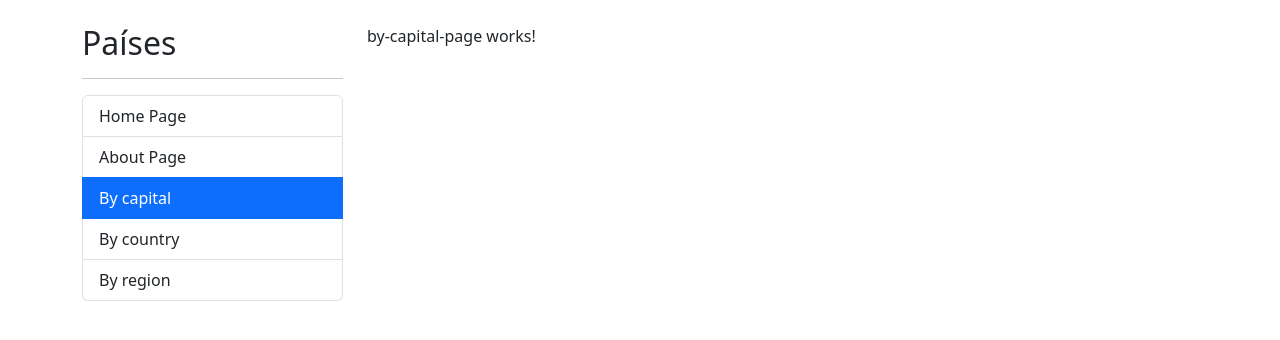
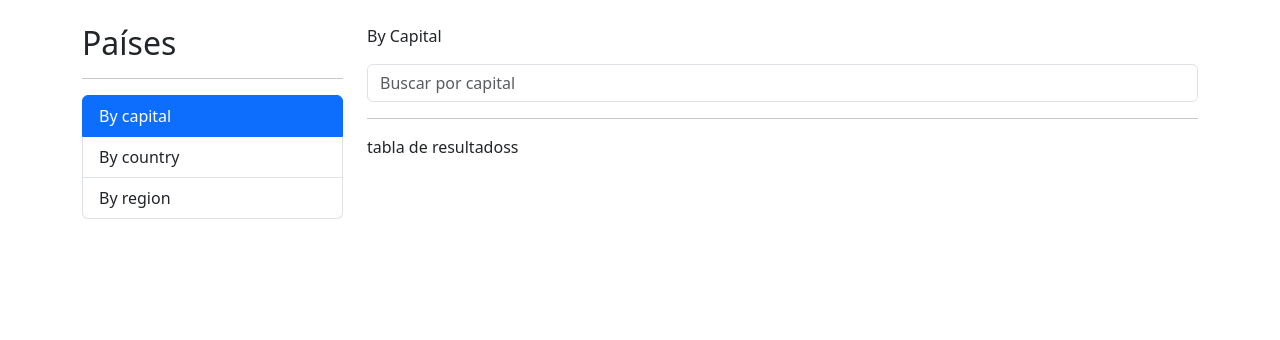
Before and after one commit to AngelTravieso/angular-country-app, an Angular app: page /countries/by-capital in a window 1280 px wide. Shown: the top 340 px of the page. Built offline with nearby package versions, Linux system fonts and the light colour scheme.

Commit message:
SearchBox component

```diff
--- a/src/app/countries/countries-routing.module.ts
+++ b/src/app/countries/countries-routing.module.ts
@@ -24,6 +24,10 @@
         path: 'by/:id',
         component: CountryPageComponent,
     },
+    {
+        path: '**',
+        redirectTo: 'by-capital',
+    }
 ]
 
 @NgModule({
--- a/src/app/countries/countries.module.ts
+++ b/src/app/countries/countries.module.ts
@@ -6,6 +6,7 @@
 import { ByRegionPageComponent } from './pages/by-region-page/by-region-page.component';
 import { CountriesRoutingModule } from './countries-routing.module';
 import { CountryPageComponent } from './pages/country-page/country-page.component';
+import { SharedModule } from '../shared/shared.module';
 
 
 @NgModule({
@@ -18,6 +19,7 @@
   imports: [
     CommonModule,
     CountriesRoutingModule,
+    SharedModule,
   ],
 })
 export class CountriesModule { }
--- a/src/app/countries/pages/by-capital-page/by-capital-page.component.html
+++ b/src/app/countries/pages/by-capital-page/by-capital-page.component.html
@@ -1 +1,15 @@
-<p>by-capital-page works!</p>
+<p>By Capital</p>
+
+<div class="row">
+    <div class="col">
+        <!-- SearchBox -->
+            <shared-search-box placeholder="Buscar por capital"></shared-search-box>
+        <hr>
+    </div>
+</div>
+
+<div class="row">
+    <div class="col">
+        tabla de resultadoss
+    </div>
+</div>
--- /dev/null
+++ b/src/app/shared/components/search-box/search-box.component.html
@@ -0,0 +1,5 @@
+<!-- SearchBox -->
+<input
+    type="text"
+    [placeholder]="placeholder"
+    class="form-control">
--- /dev/null
+++ b/src/app/shared/components/search-box/search-box.component.ts
@@ -0,0 +1,12 @@
+import { Component, Input } from '@angular/core';
+
+@Component({
+  selector: 'shared-search-box',
+  templateUrl: './search-box.component.html',
+})
+export class SearchBoxComponent {
+
+  @Input()
+  public placeholder: string = '';
+
+}
--- a/src/app/shared/components/sidebar/sidebar.component.html
+++ b/src/app/shared/components/sidebar/sidebar.component.html
@@ -9,7 +9,7 @@
     routerLinkActiveOptions: objeto de configuración
     exact: true -> para que haga match en su totalidad con la ruta que se quiere
   -->
-  <li routerLink=""
+  <!-- <li routerLink=""
     routerLinkActive="active"
     [routerLinkActiveOptions]="{
       exact: true
@@ -23,6 +23,12 @@
     class="list-group-item">
     About Page
   </li>
+
+  <li routerLink="contact"
+    routerLinkActive="active"
+    class="list-group-item">
+    About Page
+  </li> -->
 
   <li routerLink="countries/by-capital"
     routerLinkActive="active"
--- a/src/app/shared/shared.module.ts
+++ b/src/app/shared/shared.module.ts
@@ -5,6 +5,7 @@
 import { AboutPageComponent } from './components/about-page/about-page.component';
 import { ContactPageComponent } from './components/contact-page/contact-page.component';
 import { HomePageComponent } from './components/home-page/home-page.component';
+import { SearchBoxComponent } from './components/search-box/search-box.component';
 import { SidebarComponent } from './components/sidebar/sidebar.component';
 
 
@@ -14,6 +15,7 @@
     ContactPageComponent,
     HomePageComponent,
     SidebarComponent,
+    SearchBoxComponent,
   ],
   imports: [
     CommonModule,
@@ -23,6 +25,7 @@
     AboutPageComponent,
     ContactPageComponent,
     HomePageComponent,
+    SearchBoxComponent,
     SidebarComponent,
   ]
 })
```
Also changed, not shown: src/app/app-routing.module.ts (+10 -6 lines).
